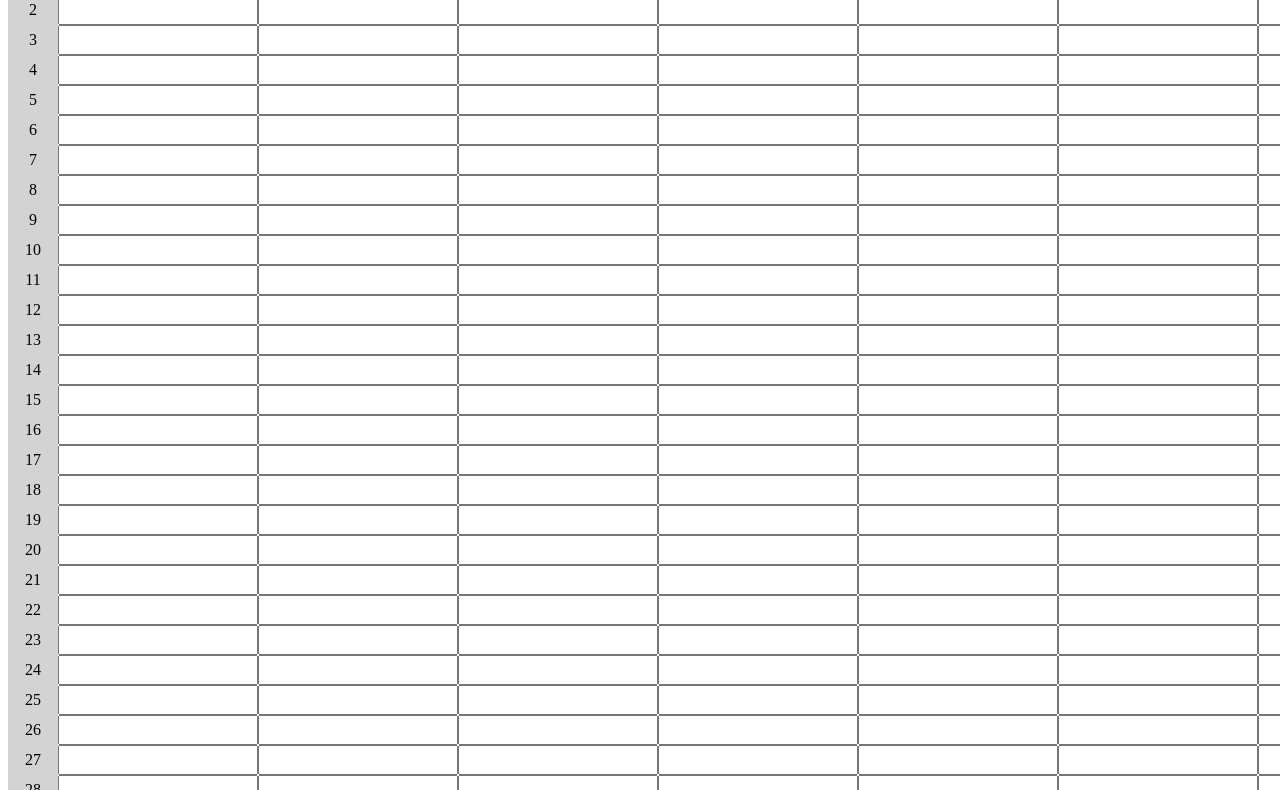
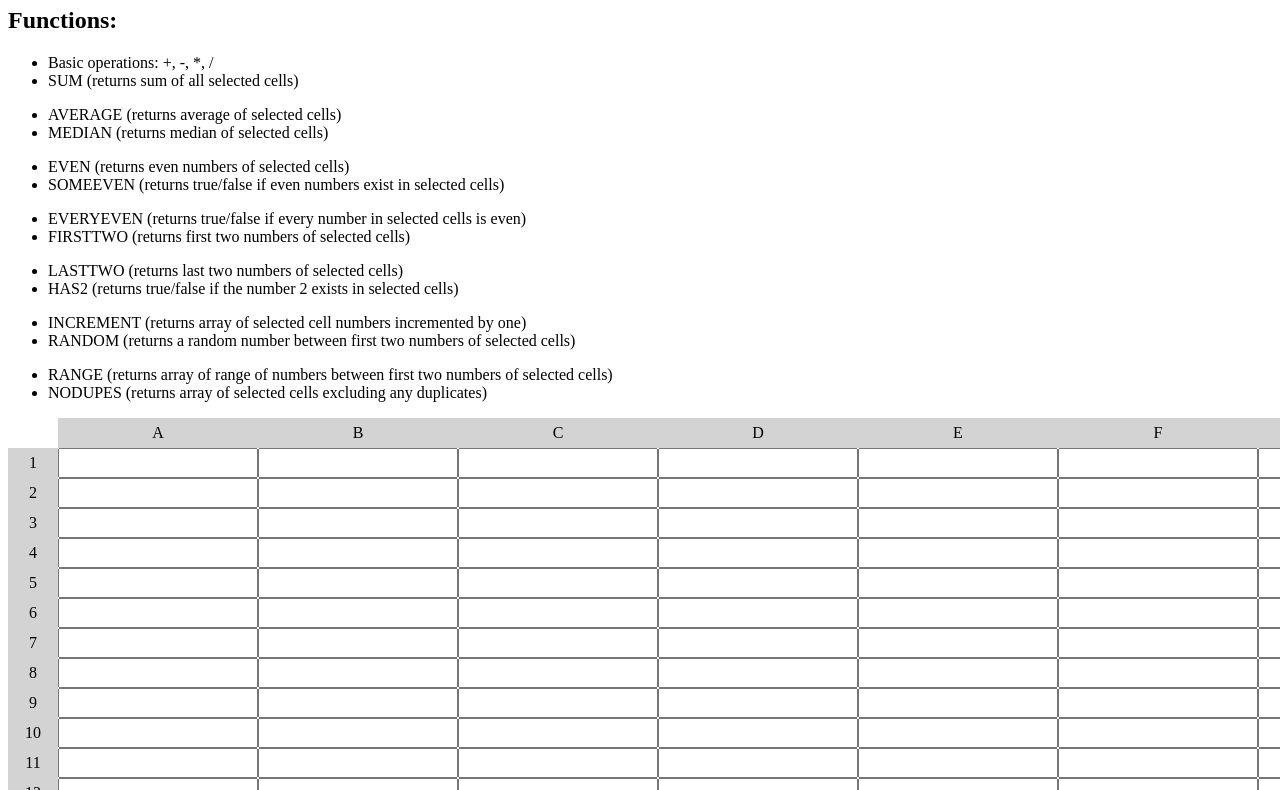
Before and after one commit to Rjack00/Spreadsheet-Application, a plain HTML site: page index.html in a window 1280 px wide. Shown: the part 73-863 px from the top of the page. Drawn offline with Linux system fonts and the light colour scheme.

Commit message:
added header and functions list

```diff
--- a/index.html
+++ b/index.html
@@ -7,6 +7,41 @@
     <title>Spreadsheet (Functional Programming)</title>
 </head>
 <body>
+    <h1>Functional Spreadsheet</h1>
+    <div>
+        <h2>Functions:</h2>
+        <span>
+            <ul>
+                <li>Basic operations: +, -, *, /</li>
+                <li>SUM (returns sum of all selected cells)</li>
+            </ul>
+            <ul>
+                <li>AVERAGE (returns average of selected cells)</li>
+                <li>MEDIAN (returns median of selected cells)</li>
+            </ul>
+            <ul>
+                <li>EVEN (returns even numbers of selected cells)</li>
+                <li>SOMEEVEN (returns true/false if even numbers exist in selected cells)</li>
+            </ul>
+            <ul>
+                <li>EVERYEVEN (returns true/false if every number in selected cells is even)</li>
+                <li>FIRSTTWO (returns first two numbers of selected cells)</li>
+            </ul>
+            <ul>
+                <li>LASTTWO (returns last two numbers of selected cells)</li>
+                <li>HAS2 (returns true/false if the number 2 exists in selected cells)</li>
+            </ul>
+            <ul>
+                <li>INCREMENT (returns array of selected cell numbers incremented by one)</li>
+                <li>RANDOM (returns a random number between first two numbers of selected cells)</li>
+            </ul>
+            <ul>
+                <li>RANGE (returns array of range of numbers between first two numbers of selected cells)</li>
+                <li>NODUPES (returns array of selected cells excluding any duplicates)</li>
+            </ul>
+        </span>
+
+    </div>
     <div id="container">
         <div></div>
     </div>
```
